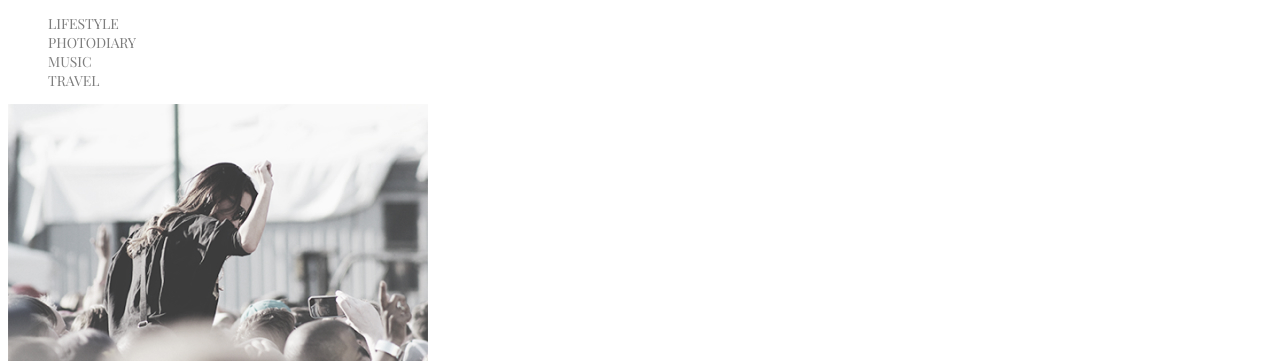
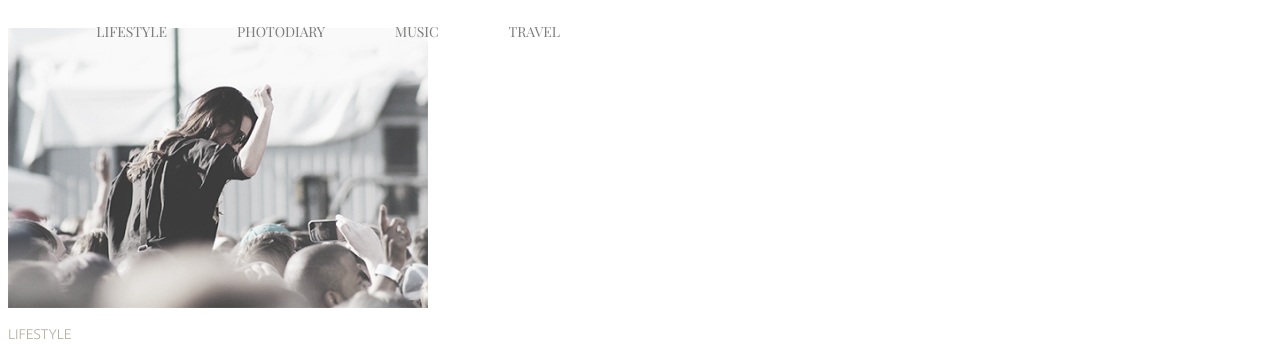
Before and after one commit to danylyoenko2/photoblog, a plain HTML site: page index.html in a window 1280 px wide. Shown: the top 361 px of the page. Drawn offline with nearby package versions, Linux system fonts and the light colour scheme; a web font is replaced by a local one.

Commit message:
added style&classes

```diff
--- a/src/css/style.css
+++ b/src/css/style.css
@@ -3,7 +3,7 @@
   --secondFamily: "Ubuntu", sans-serif;
   --colorHover: #03a9f4;
   --colorText: #626262;
-  --colorSignature: #b4ad9e;
+  --colorCategory: #b4ad9e;
   --colorHeader: #7d7d7d;
 }
 
@@ -16,6 +16,20 @@ body {
 }
 
 /* header */
+
+.header {
+  height: 20px;
+  width: 560px;
+  justify-content: center;
+}
+
+.menu-list {
+  display: flex;
+  position: absolute;
+  gap: 70px;
+  right: 720px;
+}
+
 .menu-link {
   text-decoration: none;
   color: var(--colorHeader);
@@ -30,14 +44,20 @@ body {
   transition: 0.4ms ease-in-out;
 }
 
-/* header */
 /* main */
+
 .gallery-title {
+  font-size: 30px;
   font-weight: 300;
 }
 
 .gallery-category {
+  color: var(--colorCategory);
   font-family: var(--secondFamily);
 }
 
-/* main */
+.gallery-button {
+  width: 165px;
+  height: 60px;
+  color: var(--colorText);
+}
```
